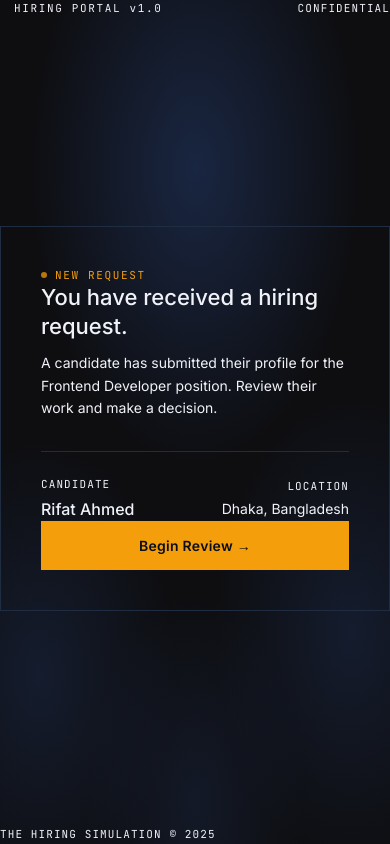
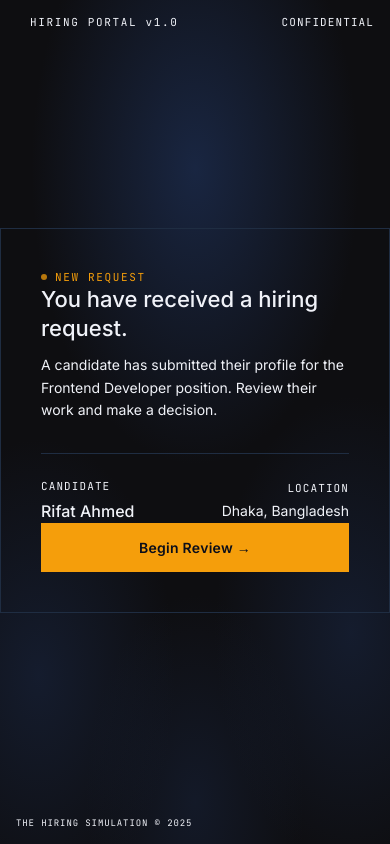
Before and after one commit to rifatcreates/personal-portfolio, a React (Vite) app: page / in a window 390 px wide. Built offline with nearby package versions, Linux system fonts and the light colour scheme.

Commit message:
fix: resolve mobile overflow on entry screen and standardize project card layout

```diff
--- a/src/screens/Entry/EntryScreen.tsx
+++ b/src/screens/Entry/EntryScreen.tsx
@@ -1,13 +1,21 @@
 import { useAppStore } from "../../store/useAppStore"
 import NotificationCard from "./NotificationCard"
 import SystemBadge from "./SystemBadge"
+import { useIsMobile } from '../../hooks/useIsMobile'
 
 export default function EntryScreen() {
+    const isMobile = useIsMobile()
     const setScreen = useAppStore((state) => state.setScreen)
 
     return (
         <div className="min-h-screen w-full flex flex-col" >
-            <div className="flex items-center justify-between px-8 py-5" style={{ borderBottom: '1px solid var(--color-border-subtle)'}}>
+            <div
+                className="flex items-center justify-between"
+                style={{
+                    padding: isMobile ? '14px 16px' : '20px 32px',
+                    borderBottom: '1px solid var(--color-border-subtle)',
+                }}
+            >
 
                 <SystemBadge />
 
@@ -19,8 +27,22 @@ export default function EntryScreen() {
                 <NotificationCard onBeginReview={() => setScreen('role-briefing')} />
             </div>
 
-            <div className="px-8 py-4" style={{ borderTop: '1px solid var(--color-border-subtle)' }}>
-                <span style={{ fontFamily: 'var(--font-mono)', fontSize: '11px', color: 'var(--color-text-muted)',letterSpacing: '0.1em' }}>THE HIRING SIMULATION © 2025</span>
+            <div
+                style={{
+                    padding: isMobile ? '12px 16px' : '16px 32px',
+                    borderTop: '1px solid var(--color-border-subtle)',
+                }}
+            >
+                <span
+                    style={{
+                        fontFamily: 'var(--font-mono)',
+                        fontSize: isMobile ? '9px' : '11px',
+                        color: 'var(--color-text-muted)',
+                        letterSpacing: '0.1em',
+                    }}
+                >
+                    THE HIRING SIMULATION © 2025
+                </span>
             </div>
         </div>
     )
--- a/src/screens/ResumeReview/ProjectsSection.tsx
+++ b/src/screens/ResumeReview/ProjectsSection.tsx
@@ -1,10 +1,11 @@
-// Project cards showing candidate's work
-
 import { motion } from 'framer-motion'
 import { DURATION, EASING } from '../../constants/tokens'
 import { candidate } from '../../data/candidate'
+import { useIsMobile } from '../../hooks/useIsMobile'
 
 export function ProjectsSection() {
+  const isMobile = useIsMobile()
+
   return (
     <motion.div
       initial={{ opacity: 0 }}
@@ -48,9 +49,10 @@ export function ProjectsSection() {
               <div
                 style={{
                   display: 'flex',
-                  alignItems: 'flex-start',
+                  flexDirection: isMobile ? 'column' : 'row',
+                  alignItems: isMobile ? 'flex-start' : 'flex-start',
                   justifyContent: 'space-between',
-                  gap: '12px',
+                  gap: isMobile ? '12px' : '12px',
                   marginBottom: '8px',
                   flexWrap: 'wrap',
                 }}
```
